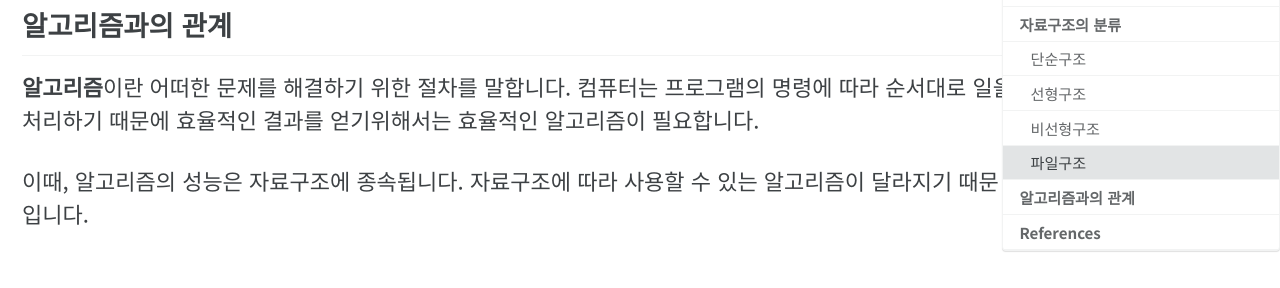
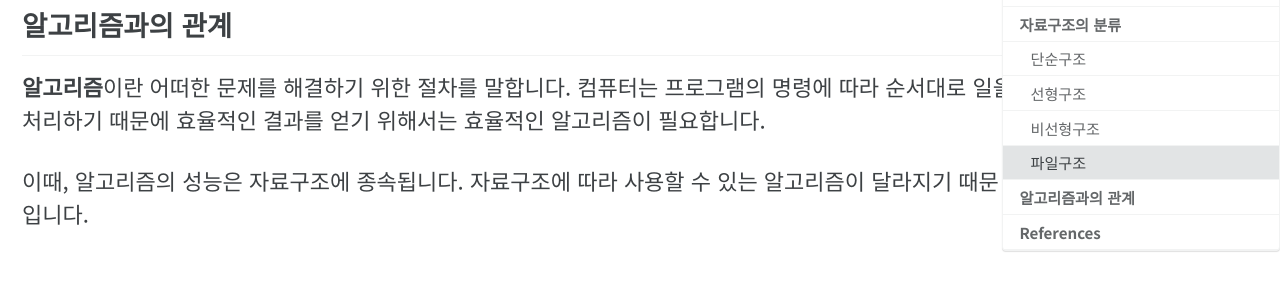
Before and after one commit to jhwlim/jhwlim.github.com, a Jekyll site: the page built from _posts/2021-06-10-ds-start-1.md, in a window 1280 px wide and 900 px high, scrolled down 2363 px. Shown: the part 190-478 px from the top of the window. Built offline with Jekyll 4.4.1, drawn with Linux system fonts in a browser that asks for light colours; cached includes are drawn as plain includes.

```diff
--- a/_posts/2021-06-10-datastructure-start-1.md
+++ b/_posts/2021-06-10-ds-start-1.md
@@ -46,7 +46,7 @@ tags: cs data-structure algorithm
     - 직접 파일
 
 ## 알고리즘과의 관계
-**알고리즘**이란 어떠한 문제를 해결하기 위한 절차를 말합니다. 컴퓨터는 프로그램의 명령에 따라 순서대로 일을 처리하기 때문에 효율적인 결과를 얻기위해서는 효율적인 알고리즘이 필요합니다.
+**알고리즘**이란 어떠한 문제를 해결하기 위한 절차를 말합니다. 컴퓨터는 프로그램의 명령에 따라 순서대로 일을 처리하기 때문에 효율적인 결과를 얻기 위해서는 효율적인 알고리즘이 필요합니다.
 
 이때, 알고리즘의 성능은 자료구조에 종속됩니다. 자료구조에 따라 사용할 수 있는 알고리즘이 달라지기 때문입니다.
 
```
